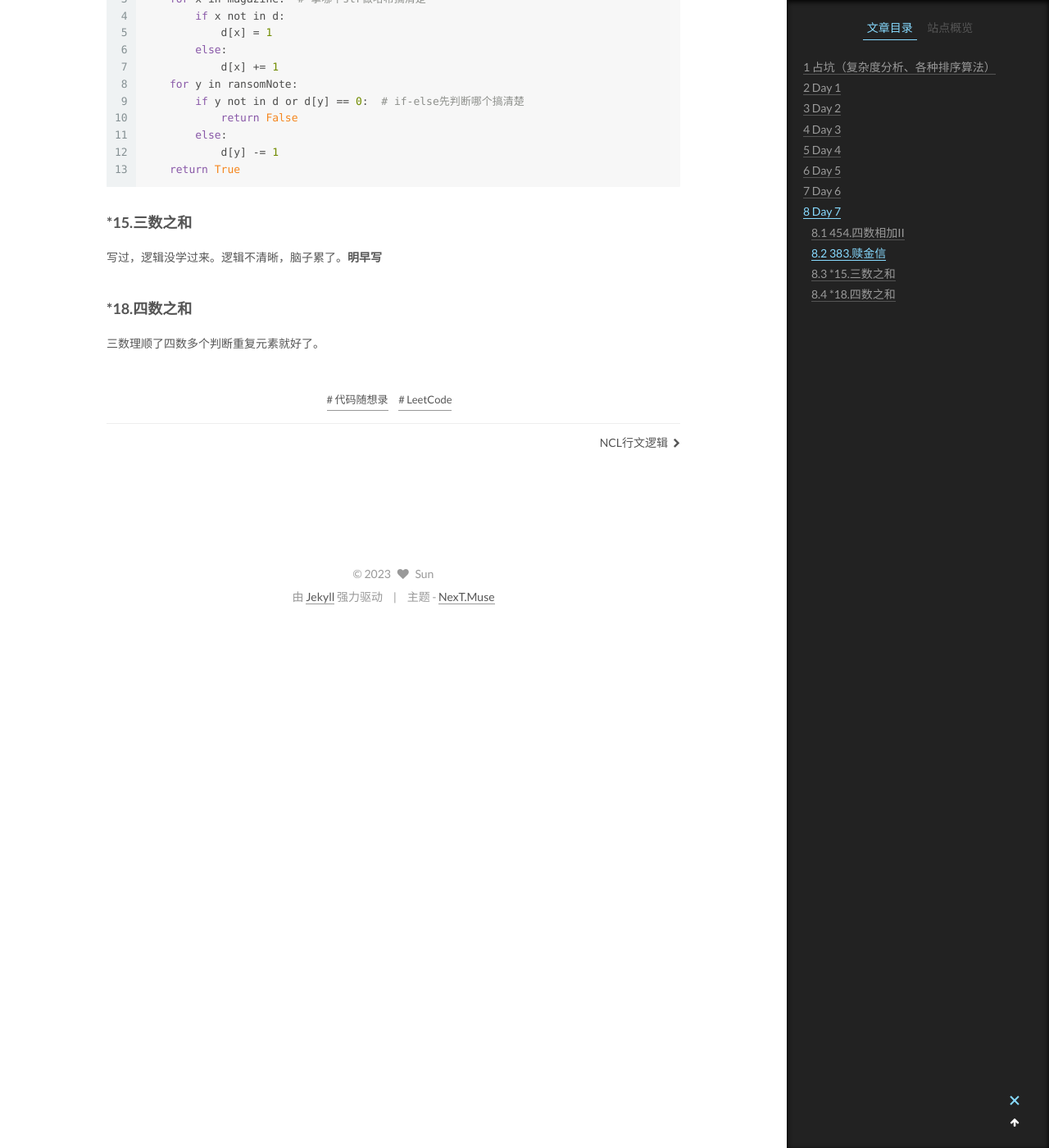
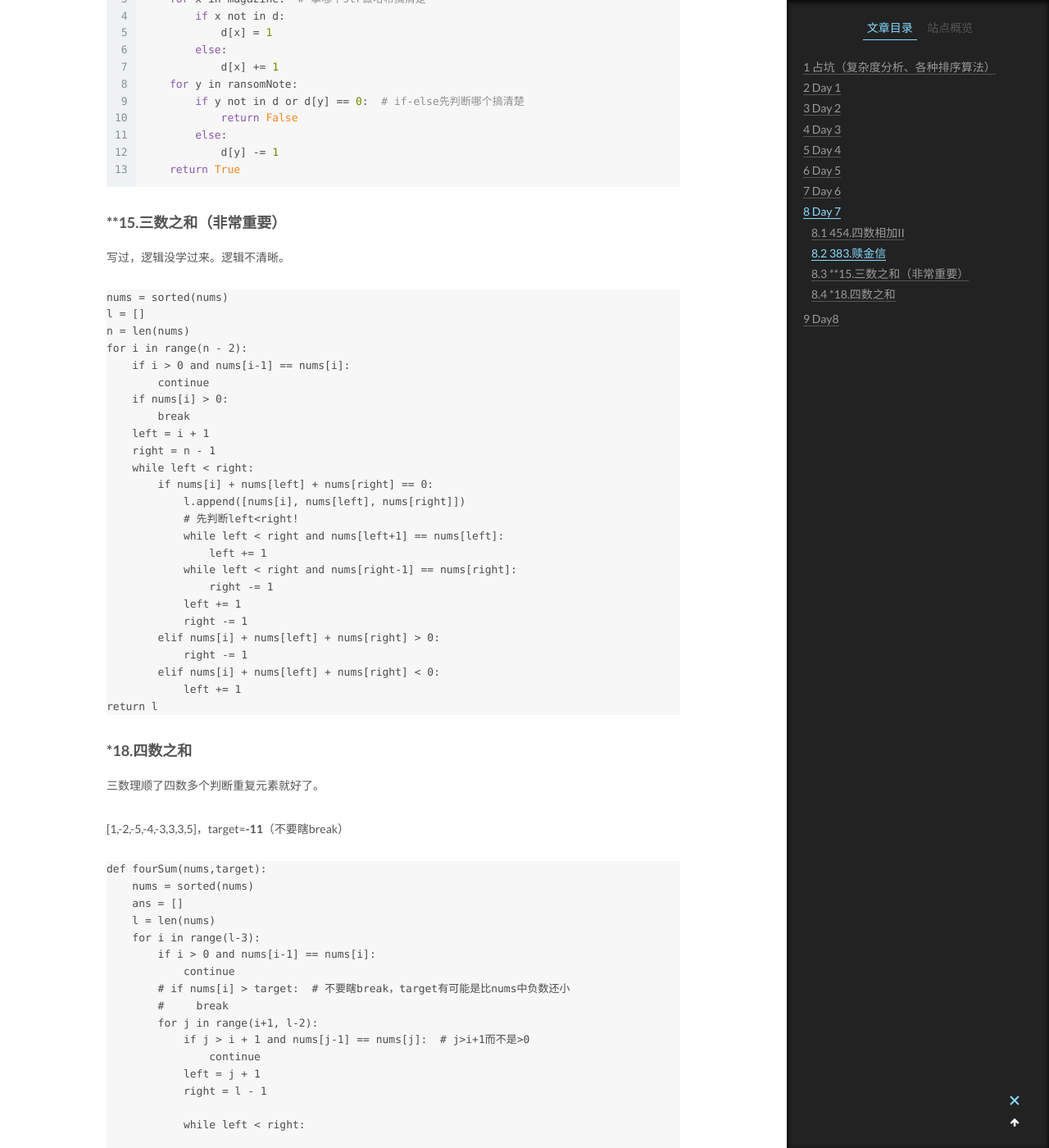
Before and after one commit to SunJC911/sunjc911.github.io, a Jekyll site: the page built from _posts/2023-03-15-代码随想录训练营.md, in a window 1280 px wide and 1400 px high, scrolled down 16137 px. Shown: the whole window at 82% size. Built offline with Jekyll 4.4.1, drawn with Linux system fonts in a browser that asks for light colours; some of the changed text lies outside the part shown.

Commit message:
update 8

````diff
--- a/_posts/2023-03-15-代码随想录训练营.md
+++ b/_posts/2023-03-15-代码随想录训练营.md
@@ -10,7 +10,7 @@ tags:
 excerpt_separator: <!--more-->
 ---
 
-**Python** update **day7**
+**Python** update **day8**
 
 [打卡文档](https://docs.qq.com/doc/DUEhEVVBnSkdDalhO)、[任务安排](https://docs.qq.com/doc/DUEhEVVBnSkdDalhO)、[Hello算法](https://www.hello-algo.com/)
 
@@ -203,7 +203,7 @@ def removeElements(head, val):
 
 if-else想清楚
 
-### *707.设计链表（非常重要）
+### **707.设计链表（非常重要）
 
 **必须多做几遍**
 
@@ -746,10 +746,189 @@ def canConstruct(ransomNote, magazine):
     return True
 ```
 
-### *15.三数之和
+### **15.三数之和（非常重要）
 
-写过，逻辑没学过来。逻辑不清晰，脑子累了。**明早写**
+写过，逻辑没学过来。逻辑不清晰。
+
+```Python
+nums = sorted(nums)
+l = []
+n = len(nums)
+for i in range(n - 2):
+    if i > 0 and nums[i-1] == nums[i]:
+        continue
+    if nums[i] > 0:
+        break
+    left = i + 1
+    right = n - 1
+    while left < right:
+        if nums[i] + nums[left] + nums[right] == 0:
+            l.append([nums[i], nums[left], nums[right]])
+            # 先判断left<right!
+            while left < right and nums[left+1] == nums[left]:
+                left += 1
+            while left < right and nums[right-1] == nums[right]:
+                right -= 1
+            left += 1
+            right -= 1
+        elif nums[i] + nums[left] + nums[right] > 0:
+            right -= 1
+        elif nums[i] + nums[left] + nums[right] < 0:
+            left += 1
+return l
+```
 
 ### *18.四数之和
 
 三数理顺了四数多个判断重复元素就好了。
+
+[1,-2,-5,-4,-3,3,3,5]，target=**-11**（不要瞎break）
+
+```Python
+def fourSum(nums,target):
+    nums = sorted(nums)
+    ans = []
+    l = len(nums)
+    for i in range(l-3):
+        if i > 0 and nums[i-1] == nums[i]:
+            continue
+        # if nums[i] > target:  # 不要瞎break，target有可能是比nums中负数还小
+        #     break
+        for j in range(i+1, l-2):
+            if j > i + 1 and nums[j-1] == nums[j]:  # j>i+1而不是>0
+                continue
+            left = j + 1
+            right = l - 1
+
+            while left < right:
+
+                if nums[i] + nums[j] + nums[left] + nums[right] > target:
+                    right -= 1
+                elif nums[i] + nums[j] + nums[left] + nums[right] < target:
+                    left += 1
+                else:
+                    ans.append([nums[i], nums[j], nums[left], nums[right]])
+                    while left < right and nums[left+1] == nums[left]:
+                        left += 1
+                    while left < right and nums[right-1] == nums[right]:
+                        right -= 1
+                    left += 1
+                    right -= 1
+    return ans
+```
+
+## Day8
+
+### 344.反转字符串
+
+巧用切片：`s[::-1]`
+
+内置函数：`s.reverse()`
+
+```Python
+def reverseString(s):
+    left = 0
+    right = len(s) - 1
+    while left < right:
+        s[left], s[right] = s[right], s[left]  # 不用临时变量t存值，更pythonic
+        left += 1
+        right -= 1
+    return s
+```
+
+### 541.反转字符串II
+
+**灵活使用切片**
+
+```python
+def reverseStr(s,k):
+    n = len(s)
+    ans = ""
+    for i in range(0, n, 2*k):
+        ans += s[i:i+k][::-1] + s[i+k:i+2*k]  # 切片不越界是因为python自动会强其锁在合法索引区间。
+    return ans
+```
+
+### 剑指Offer 05.替换空格
+
+**Python中不能原地修改str**
+
+```python
+def replaceSpace(s):
+    # s = list(s)
+    # for i in range(len(s)):
+    #     if s[i] == " ":
+    #         s[i] = "%20"
+    # return "".join(s)
+    a = []
+    for x in s:
+        a.append(x) if x != " " else a.append("%20")
+    return "".join(a)
+```
+
+### *151.翻转字符串里的单词
+
+```python
+return " ".join(reversed(s.split()))  # 用空格连接
+```
+
+建议学习一下官方法二
+
+```python
+def trim_spaces(self, s: str) -> list:
+    left, right = 0, len(s) - 1
+    # 去掉字符串开头的空白字符
+    while left <= right and s[left] == ' ':
+        left += 1
+    # 去掉字符串末尾的空白字符
+    while left <= right and s[right] == ' ':
+        right -= 1
+    # 将字符串间多余的空白字符去除
+    output = []
+    while left <= right:
+        if s[left] != ' ':
+            output.append(s[left])
+        elif output[-1] != ' ':
+            output.append(s[left])
+        left += 1
+    return output
+
+def reverse(self, l: list, left: int, right: int) -> None:
+    while left < right:
+        l[left], l[right] = l[right], l[left]
+        left, right = left + 1, right - 1
+
+def reverse_each_word(self, l: list) -> None:
+    n = len(l)
+    start = end = 0
+    while start < n:
+        # 循环至单词的末尾
+        while end < n and l[end] != ' ':
+            end += 1
+        # 翻转单词
+        self.reverse(l, start, end - 1)
+        # 更新start，去找下一个单词
+        start = end + 1
+        end += 1
+
+def reverseWords(self, s: str) -> str:
+    l = self.trim_spaces(s)
+    # 翻转字符串
+    self.reverse(l, 0, len(l) - 1)
+    # 翻转每个单词
+    self.reverse_each_word(l)
+    return ''.join(l)
+```
+
+### [剑指 Offer 58 - II. 左旋转字符串](https://leetcode.cn/problems/zuo-xuan-zhuan-zi-fu-chuan-lcof/)
+
+切片
+
+```python
+def reverseLeftWords(s, k):
+    return s[n:] + s[:n]
+```
+
+剩下的看K神解析
+
+https://leetcode.cn/problems/zuo-xuan-zhuan-zi-fu-chuan-lcof/solution/mian-shi-ti-58-ii-zuo-xuan-zhuan-zi-fu-chuan-qie-p/
````
